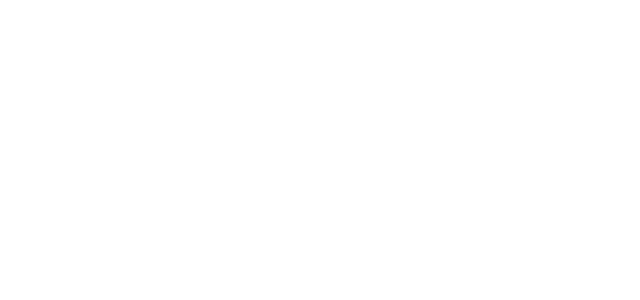
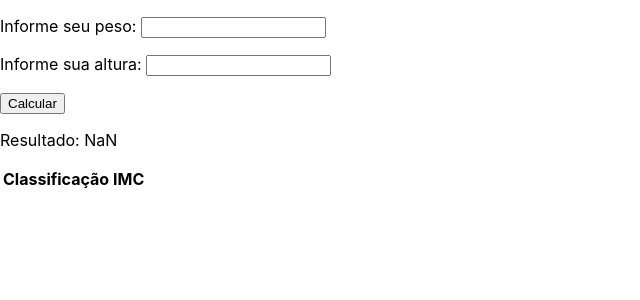
Before and after one commit to vinicius-grandi/cfb-cursos, a React (Create React App) app: page / in a window 1280 px wide. Shown: the top 300 px of the page, without its empty margins (0-640 px from the left). Built offline with nearby package versions, Linux system fonts and the light colour scheme.

Commit message:
useState

```diff
--- a/src/App.js
+++ b/src/App.js
@@ -1,8 +1,38 @@
+import { useState } from 'react'
 
 function App() {
+
+  const [info, setInfo] = useState({peso:0, altura:0, resultado:0})
+
   return (
     <>
+      <p><label htmlFor="peso">Informe seu peso: <input
+        type="number"
+        id="peso"
+        onChange={e => setInfo({...info, peso:e})}/></label></p>
 
+      <p><label htmlFor="altura">Informe sua altura: <input
+        type="number"
+        id="altura"
+        onChange={e => setInfo({...info, altura:e})} /></label></p>
+      <button>Calcular</button>
+
+      <p>Resultado: {info.altura / info.peso}</p>
+
+      <table>
+        <thead>
+          <th>Classificação</th>
+          <th>IMC</th>
+        </thead>
+        <tbody>
+          <tr></tr>
+          <tr></tr>
+          <tr></tr>
+          <tr></tr>
+          <tr></tr>
+          <tr></tr>
+        </tbody>
+      </table>
     </>
   );
 }
```
